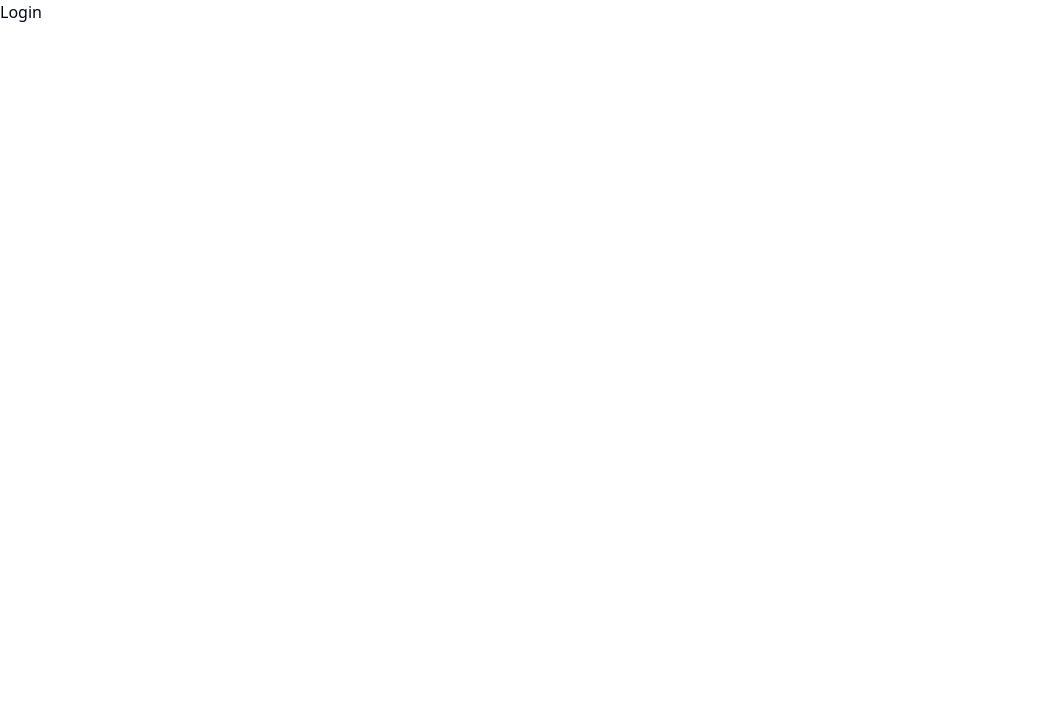
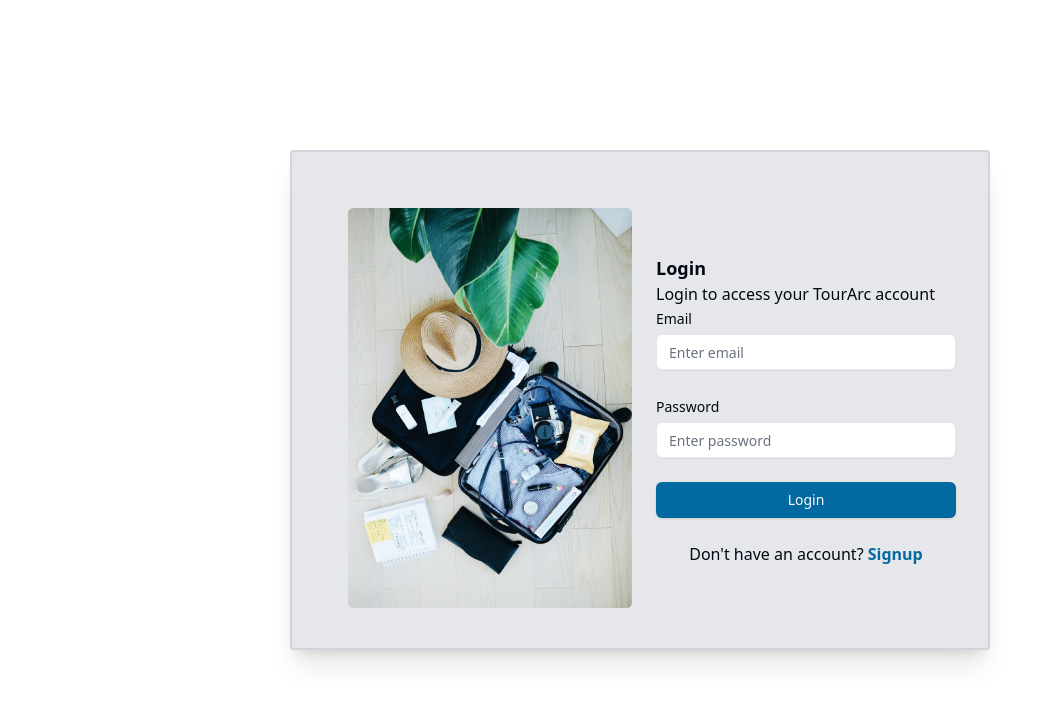
Before and after one commit to Salman-Khan9/TourArc, a React (Create React App) app in the folder client/: page /login in a window 1280 px wide. Shown: the top 704 px of the page, without its empty margins (0-1052 px from the left). Built offline with nearby package versions, Linux system fonts and the light colour scheme.

Commit message:
Complete Login page
complete login page

```diff
--- a/client/src/Pages/Login/Login.js
+++ b/client/src/Pages/Login/Login.js
@@ -1,34 +1,86 @@
-import React, { useState } from 'react'
+import React from 'react'
 import axios from "axios"
+import { z } from "zod"
+import { zodResolver } from "@hookform/resolvers/zod"
+import { useForm } from "react-hook-form"
+import { Button } from "../../components/ui/button"
+import loginpic from "../../Assets/travel photo.png"
+import {
+  Form,
+  FormControl,
+  FormField,
+  FormItem,
+  FormLabel,
+  FormMessage,
+} from "../../components/ui/form"
+import { Input } from "../../components/ui/input"
+import { Link } from 'react-router-dom'
+const formSchema = z.object({
+  email: z.string().min(1,"Email required ").email(),
+  password: z.string(),
+})
 const Login = () => {
-    const initialstate = {
-        email:"",
-        password:"",
-    }
-    const [Formdata, setFormdata] = useState(initialstate)
-    const {email,password} = Formdata
-    const handleonchange = async(e)=>{
-         try {
-            const {name,value} = e.target
-            setFormdata({...Formdata , [name]:value})
-         } catch (error) {
-            console.log(error)
-         }
-    }
-    const handleonsubmit = async(e)=>{
-        try {
-           const res = await axios.post("http://localhost:5000/login",Formdata)
-              console.log(res.data)
-        } catch (error) {
-            console.log(error)
-        }
-    }
+    const form = useForm({
+        resolver: zodResolver(formSchema),
+        defaultValues: {
+          email: "",
+          password: "",
+        },
+      })
+      const onSubmit=async(values)=> {
+       const res = await axios.post("http://localhost:5000/login",values)
+        console.log(res.data)
+      }
+
   return (
-    <div>
-        Login
+    <Form {...form}>
+        <div className='w-screen h-screen flex justify-center items-center'>
+
+            <div className='w-[700px] h-[500px] flex  p-8 justify-end bg-gray-200 rounded border-2 shadow-xl border-gray-300  '>
+
+                <img className='md:block  relative hidden  w-[300px] h-[400px] m-6' src={loginpic} alt='Login' />
+    <form onSubmit={form.handleSubmit(onSubmit)} className="w-[300px]  mt-[70px]">
+    <p className='font-bold text-lg '>Login</p>
+    <p >Login to access your TourArc account</p>
+   <div className='space-y-6'>
+    <FormField
+        control={form.control}
+        name="email"
+        render={({ field }) => (
+          <FormItem>
+            <FormLabel>Email</FormLabel>
+            <FormControl>
+              <Input placeholder="Enter email" type = "email" {...field} />
+            </FormControl>
 
 
+
+            <FormMessage />
+          </FormItem>
+        )}
+      /><FormField
+      control={form.control}
+      name="password"
+      render={({ field }) => (
+        <FormItem>
+          <FormLabel >Password</FormLabel>
+          <FormControl>
+            <Input   type = "password" placeholder = "Enter password" {...field} />
+          </FormControl>
+
+
+
+          <FormMessage />
+        </FormItem>
+      )}
+    />
+      <Button type="submit">Login</Button>
+      <div className='w-full flex justify-center'><p>Don't have an account? <Link className='font-bold text-sky-700 hover:text-sky-600  ' to="/Signup">Signup</Link></p></div>
+      </div>
+    </form>
     </div>
+    </div>
+  </Form>
   )
 }
 
--- a/client/src/Pages/Signup/Signup.js
+++ b/client/src/Pages/Signup/Signup.js
@@ -7,7 +7,6 @@ import axios from "axios"
 import {
   Form,
   FormControl,
-  FormDescription,
   FormField,
   FormItem,
   FormLabel,
@@ -88,12 +87,11 @@ const Signup = () => {
         <FormField
         control={form.control}
         name="email"
-        type = "email"
         render={({ field }) => (
           <FormItem>
             <FormLabel>Email</FormLabel>
             <FormControl>
-              <Input placeholder="Email" {...field} />
+              <Input placeholder="Email" {...field}  type = "email"/>
             </FormControl>
 
 
@@ -103,13 +101,12 @@ const Signup = () => {
         )}
       /> <FormField
       control={form.control}
-      type="password"
       name="password"
       render={({ field }) => (
         <FormItem>
           <FormLabel>Password</FormLabel>
           <FormControl>
-            <Input placeholder="Password" {...field} />
+            <Input placeholder="Password" {...field} type="password"/>
           </FormControl>
 
 
@@ -118,14 +115,13 @@ const Signup = () => {
         </FormItem>
       )}
     /> <FormField
-    type = "password"
     control={form.control}
     name="confirmpassword"
     render={({ field }) => (
       <FormItem>
         <FormLabel>Confirm Password</FormLabel>
         <FormControl>
-          <Input placeholder="Confirm Password" {...field} />
+          <Input placeholder="Confirm Password" {...field} type = "password"/>
         </FormControl>
 
 
--- a/client/src/components/ui/input.jsx
+++ b/client/src/components/ui/input.jsx
@@ -7,7 +7,7 @@ const Input = React.forwardRef(({ className, type, ...props }, ref) => {
     (<input
       type={type}
       className={cn(
-        "bg-white flex h-9 w-full rounded-md border border-input  px-3 py-1 text-sm shadow-sm  file:border-0 file:bg-transparent file:text-sm file:font-medium placeholder:text-muted-foreground focus-visible:outline-none focus-visible:ring-1 focus-visible:ring-ring disabled:cursor-not-allowed disabled:opacity-50",
+        "bg-white mt-1 flex h-9 w-full rounded-md border border-input  px-3 py-1 text-sm shadow-sm  file:border-0 file:bg-transparent file:text-sm file:font-medium placeholder:text-muted-foreground focus-visible:outline-none focus-visible:ring-1 focus-visible:ring-ring disabled:cursor-not-allowed disabled:opacity-50",
         className
       )}
       ref={ref}
```
